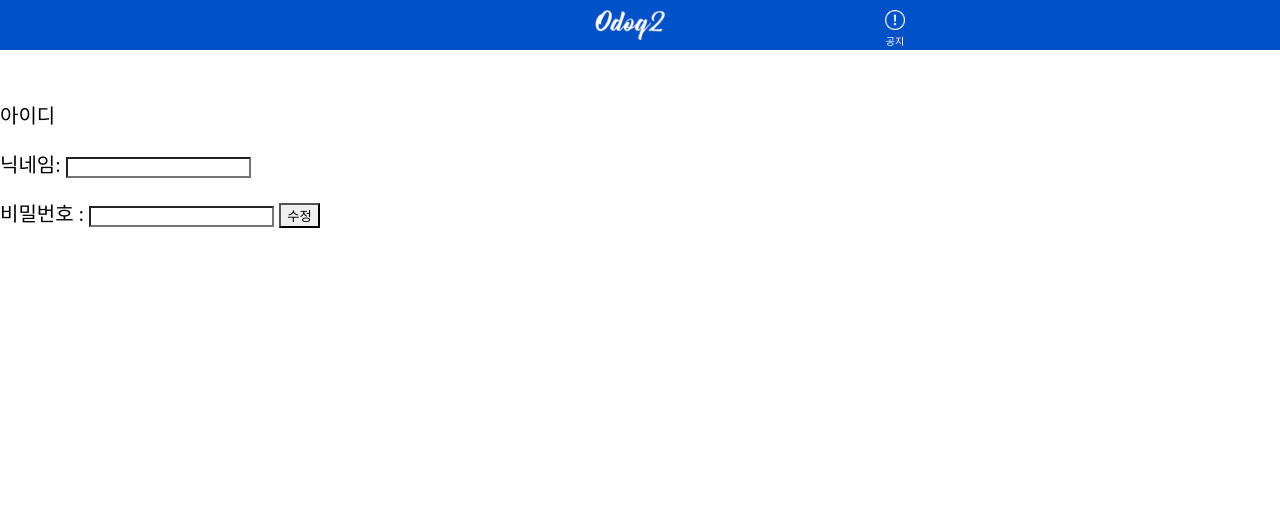
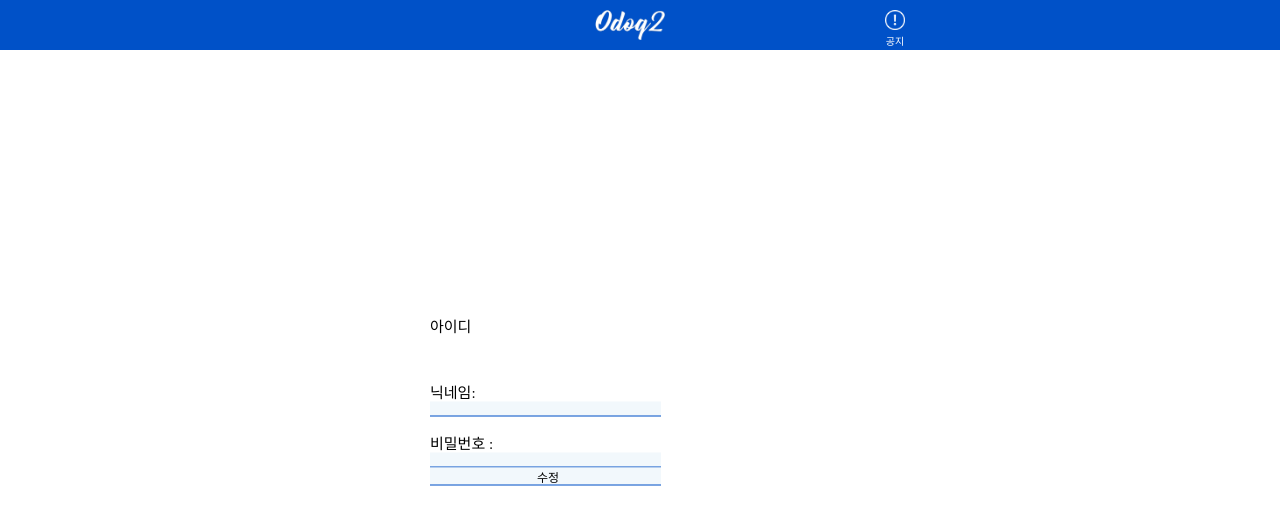
Before and after one commit to MAHT1990/Odoq, a Django app: template accounts/templates/accounts/user_profile_form.html in a window 1280 px wide. Shown: the top 525 px of the page. Run offline with Django 3.2, Linux system fonts and the light colour scheme; the template is opened without the code that fills it: values that come from a table or form of the project are taken from there, others are empty; parts of the project's set-up code (start-up, migrations or seed data) failed here and were passed over; some libraries are stand-ins or nearby versions; some web fonts are replaced.

Commit message:
css modieifed

```diff
--- a/main/static/main/css/odoq.css
+++ b/main/static/main/css/odoq.css
@@ -1044,8 +1076,144 @@ footer {
 
 
 /* user_creation_form.html */
+.profile_creation_popup_background{
+    width : 100%;
+    height : 100%;
+}
+
+.user_profile_form_container{
+    font-size : 15px;
+
+    position : absolute;
+    left : 50%; top : 50%;
+    transform: translate(-50%, -50%);
+    max-width:420px;
+    width : 50%;
+    /* height:40%; */
+    background-color : white;
+    padding : 35px;
+
+    display : flex;
+    flex-direction : column;
+    justify-content : center;
+
+    border-radius: 10px;
+}
+
+    .user_profile_form_container #id_username {
+        color : rgba(0,81,200,255);
+        font-size : 50px;
+        font-family: 'Fjalla One', sans-serif;
+        line-height: 35.46px;
+    }
+    .user_profile_form_container form,
+    .user_creation_form_container form {
+        display : flex;
+        flex-direction : column;
+        justify-content : center;
+    }
+
+    .user_profile_form_container form div,
+    .user_creation_form_container form div {
+        display : flex;
+        justify-content : space-between;
+        margin : 8px 0;
+    }
+
+    .user_profile_form_container form p,
+    .user_creation_form_container form p {
+        /* line-height: 24px; */
+        display : inline-block;
+    }
+    .user_profile_form_container form input,
+    .user_creation_form_container form input {
+        display : block;
+        text-indent: 5px;
+        background-color : rgba(242,248,252,255);
+
+        box-sizing: border-box;
+        font-size : 12px;
+        border : 0;
+        border-bottom : 1px solid rgba(0,81,200,255);
+        padding : 0;
+        /* height : 2em; */
+        width : 55%;
+    }
+
+    .user_profile_form_container form ul,
+    .user_creation_form_container form ul {
+        font-size : 10px;
+        color : red;
+        text-align: right;
+        list-style: none;
+    }
+
+    .user_profile_form_container form button,
+    .user_creation_form_container form button {
+        width : 100%;
+        height : 100%;
+        margin : 10px 0 ;
+        border : 0;
+        padding : 0;
+        background-color : rgba(0,81,200,255);
+
+        font-size : 20px;
+        font-family: 'Fjalla One', sans-serif;
+        line-height: 30px;
+        color : white;
+        font-weight: normal;
+    }
+
+    .user_profile_form_container form button:hover,
+    .user_creation_form_container form button:hover {
+        background-color : rgba(0,41,100,255);
+    }
+
 
 .user_creation_form_container{
     padding-top : 100px;
-    font-size: 20px;
+    font-size: 15px;
+
+    position : absolute;
+    left : 50%; top : 50%;
+    transform: translate(-50%, -50%);
+    max-width:420px;
+    width : 80%;
+    /* height:80%; */
+    background-color : white;
+    padding : 35px;
+
+    display : flex;
+    flex-direction : column;
+    justify-content : center;
+
+    border-radius: 10px;
 }
+
+.user_creation_form_header{
+    display : flex;
+    justify-content : space-between;
+}
+
+.user_creation_form_header_signin{
+    color : rgba(0,81,200,255);
+    font-size : 50px;
+    font-family: 'Fjalla One', sans-serif;
+    line-height: 35.46px;
+}
+
+.user_creation_form_container form{
+    display : flex;
+    flex-direction: column;
+    justify-content: content;
+}
+
+
+.profile_creation_popup {
+    position : fixed;
+    z-index: 1;
+    left:0px; top : 0px;
+    width:100%; height:100%;
+    background-color : rgba(196, 196, 196, 0.5);
+    /* display : none; */
+}
```
Also changed, not shown: other parts of main/static/main/css/odoq.css (+38 -6 lines).
